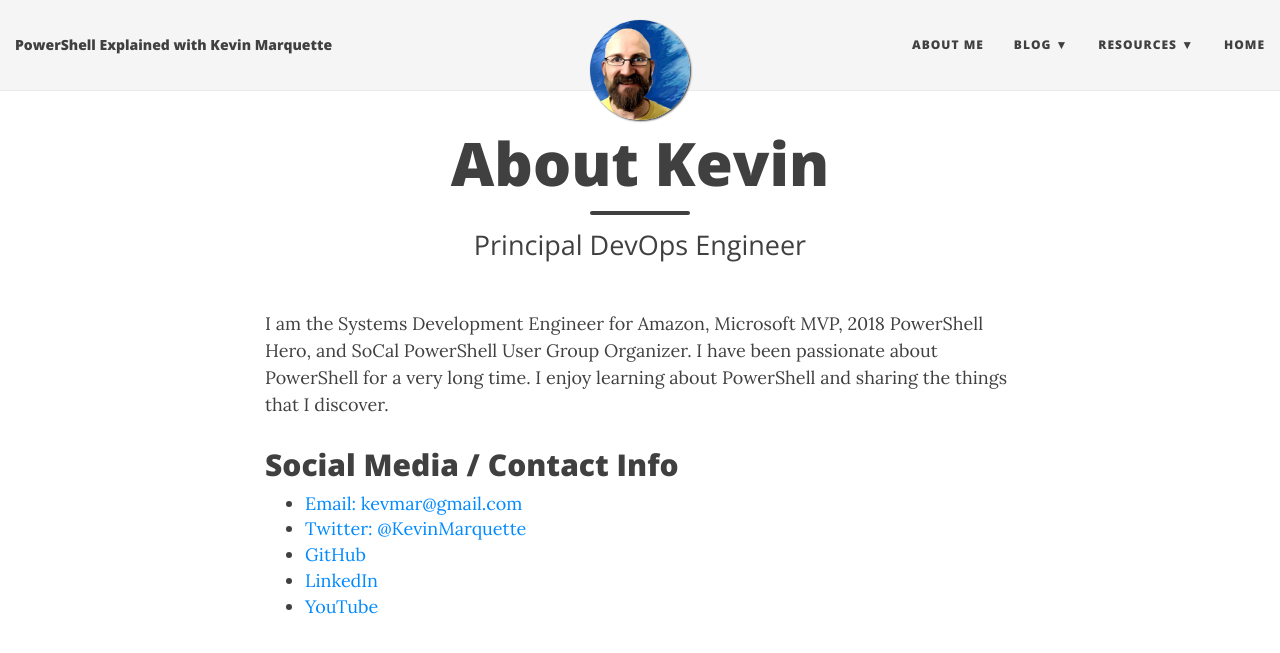
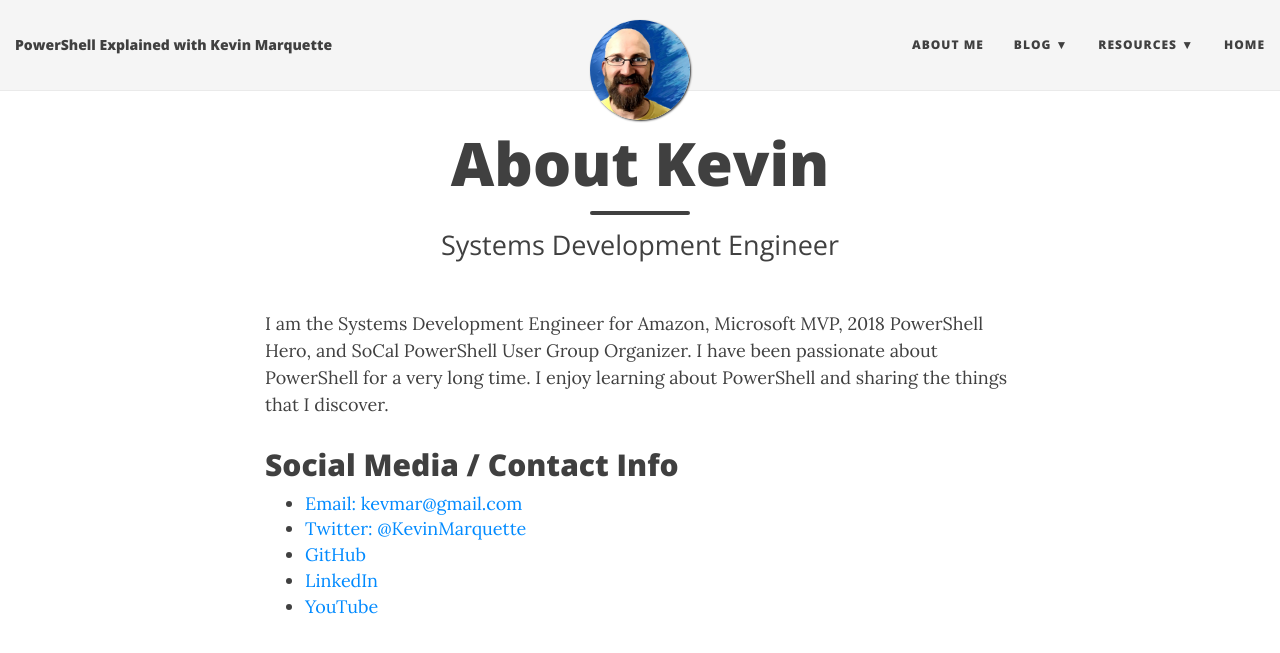
Before and after one commit to KevinMarquette/kevinmarquette.github.io, a Jekyll site: the page built from aboutme.md, in a window 1280 px wide and 1081 px high, cut to the strip 0-710 px from the top of the window. Shown: the top 653 px of the strip. Built offline with Jekyll 4.4.1, drawn with Linux system fonts in a browser that asks for light colours; nearby versions of some CDN libraries.

Commit message:
Update aboutme.md

```diff
--- a/aboutme.md
+++ b/aboutme.md
@@ -1,7 +1,7 @@
 ---
 layout: page
 title: About Kevin
-subtitle: Principal DevOps Engineer
+subtitle: Systems Development Engineer
 ---
 <script type="application/ld+json">
 {
```
